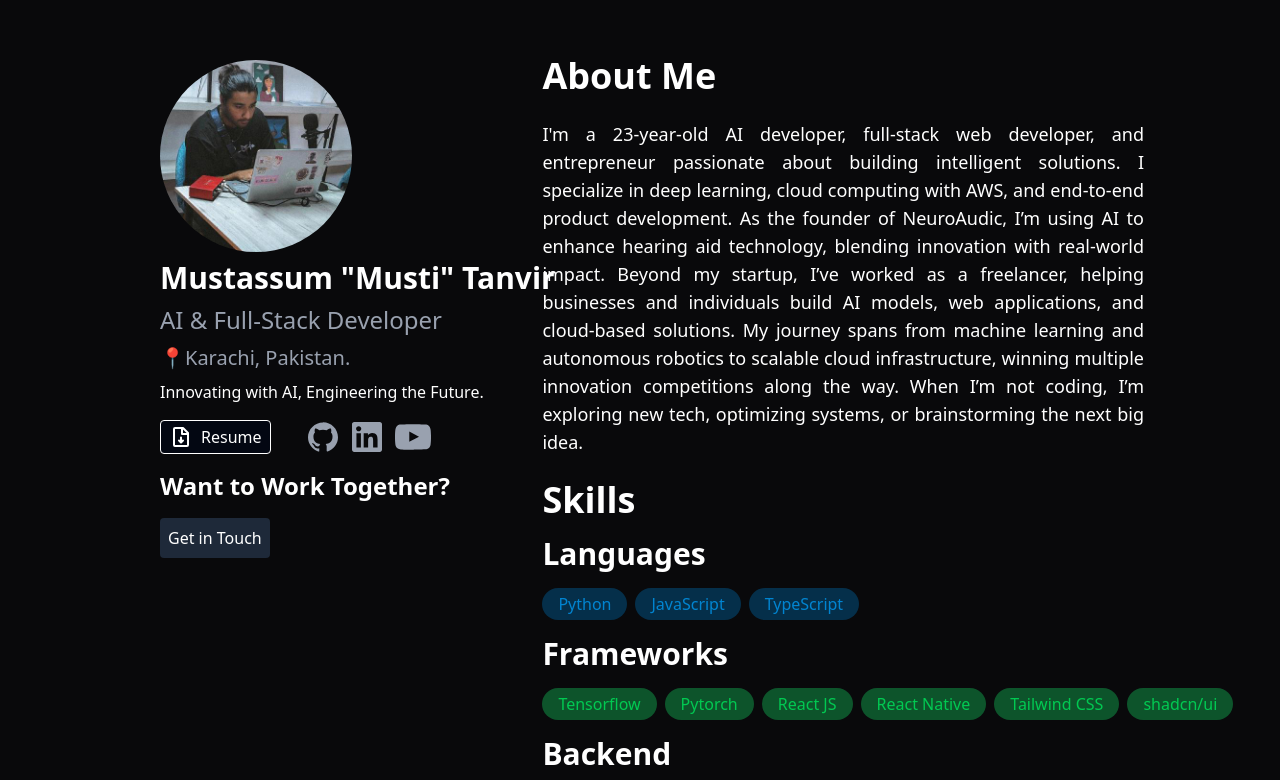
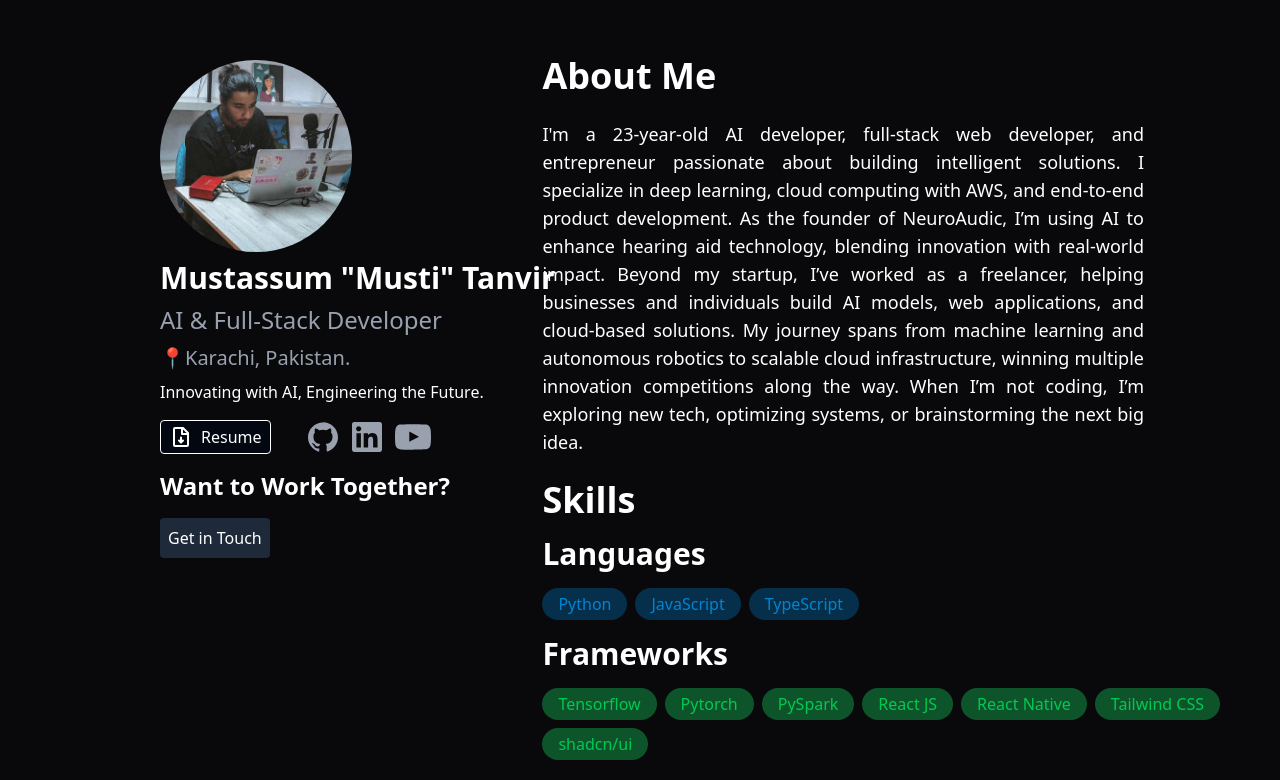
Before and after one commit to imustitanveer/personal-portfolio-website, a React (Vite) app: page / in a window 1280 px wide. Shown: the top 780 px of the page. Built offline with nearby package versions, Linux system fonts and the light colour scheme.

Commit message:
updated skills

```diff
--- a/src/About.jsx
+++ b/src/About.jsx
@@ -35,6 +35,7 @@ function About() {
             <div className='flex flex-row gap-2 flex-wrap'>
               <h1 className='bg-green-900 py-1 px-4 text-green-500 rounded-full'>Tensorflow</h1>
               <h1 className='bg-green-900 py-1 px-4 text-green-500 rounded-full'>Pytorch</h1>
+              <h1 className='bg-green-900 py-1 px-4 text-green-500 rounded-full'>PySpark</h1>
               <h1 className='bg-green-900 py-1 px-4 text-green-500 rounded-full'>React JS</h1>
               <h1 className='bg-green-900 py-1 px-4 text-green-500 rounded-full'>React Native</h1>
               <h1 className='bg-green-900 py-1 px-4 text-green-500 rounded-full'>Tailwind CSS</h1>
```
Also changed, not shown: 1 other file (tests, documents, lock files or other folders).
